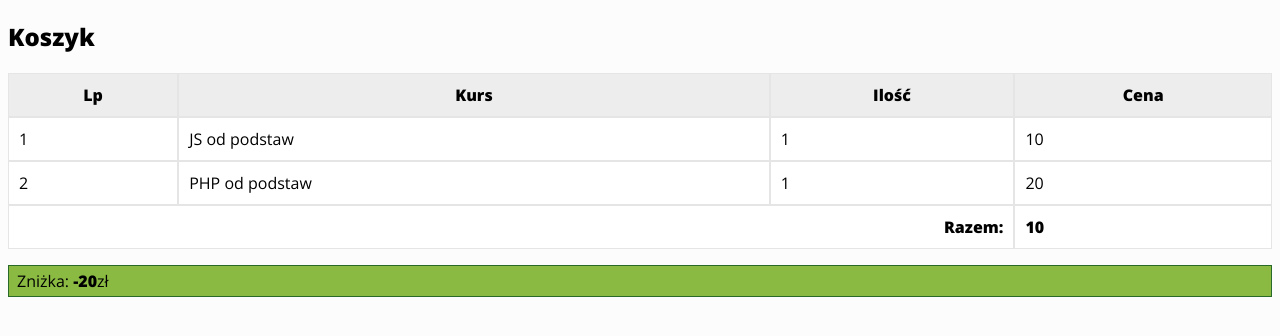
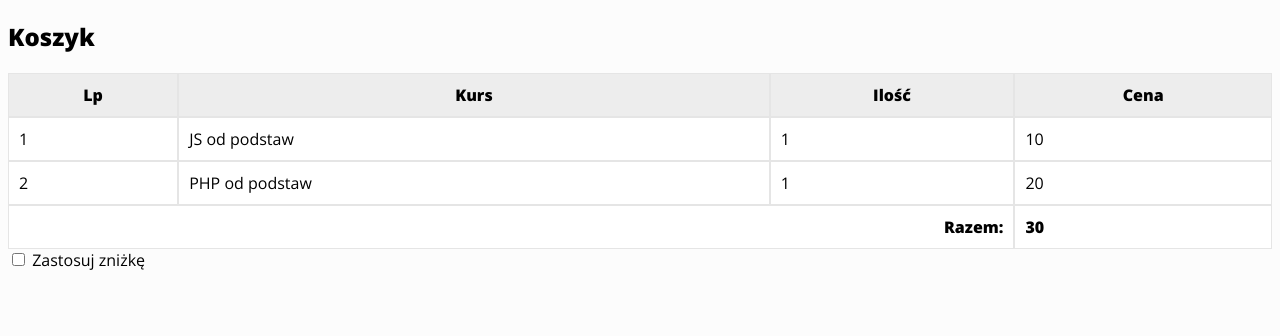
Before and after one commit to PiotrOchodek/Tworca-stron, a plain HTML site: page JS-od-podstaw/Koszyk sklepowy/index.html in a window 1280 px wide. Drawn offline with nearby package versions, Linux system fonts and the light colour scheme.

Commit message:
Js-koszykSklepowy modul 3.5 Eventy (onClick)

```diff
--- a/JS-od-podstaw/Koszyk sklepowy/index.html
+++ b/JS-od-podstaw/Koszyk sklepowy/index.html
@@ -32,6 +32,9 @@
       </tfoot>
     </table>
 
+    <input type="checkbox" id="add-discount" onclick="addDiscount()">
+    <label for="add-discount">Zastosuj zniżkę</label>
+
     <p class="discount hidden" id="discount">Zniżka: <b id="discount-amount">0</b>zł</p>
 
     <script src="./src/js/app.js"></script>
--- a/JS-od-podstaw/Koszyk sklepowy/src/js/app.js
+++ b/JS-od-podstaw/Koszyk sklepowy/src/js/app.js
@@ -1,6 +1,7 @@
 const product1 = { price: 10, title: 'JS od podstaw' };
 const product2 = { price: '20', title: 'PHP od podstaw' };
-const discount = 20;
+const discount = 10;
+let discountEnabled = false;
 
 //dodaj produkty do tabeli
 const itemsContainer = document.querySelector('#items');
@@ -20,22 +21,23 @@ addItem(product1);
 addItem(product2);
 
 //dodaj zniżkę
-if(discount > 0) {
-  document.querySelector('#discount-amount').innerHTML = -discount;
-  document.querySelector('#discount').classList.remove('hidden');
+function addDiscount() {
+  discountEnabled = window.event.target.checked;
+  if(discount > 0) {
+    document.querySelector('#discount-amount').innerHTML = -discount;
+    document.querySelector('#discount').classList.toggle('hidden');
+  }
+  calculatePrice()
 }
 
-if(isNaN(+product2.price)) {
-  console.log('Podano niepoprawny typ danych');
+//cena całkowita
+function calculatePrice() {
+  let total = Number(product1.price) + Number(product2.price);
+  if(discountEnabled) {
+    total -= discount;
+  }
+
+  document.querySelector('#total-price').innerHTML = total;
 }
 
-const total = Number(product1.price) + Number(product2.price);
-const totalWithDiscount = total - discount;
-
-//cena całkowita
-document.querySelector('#total-price').innerHTML = totalWithDiscount
-
-console.log(`
-  Cena przed zniżką: ${total}
-  Cena po zniżce: ${totalWithDiscount}
-`);
+calculatePrice()
```
